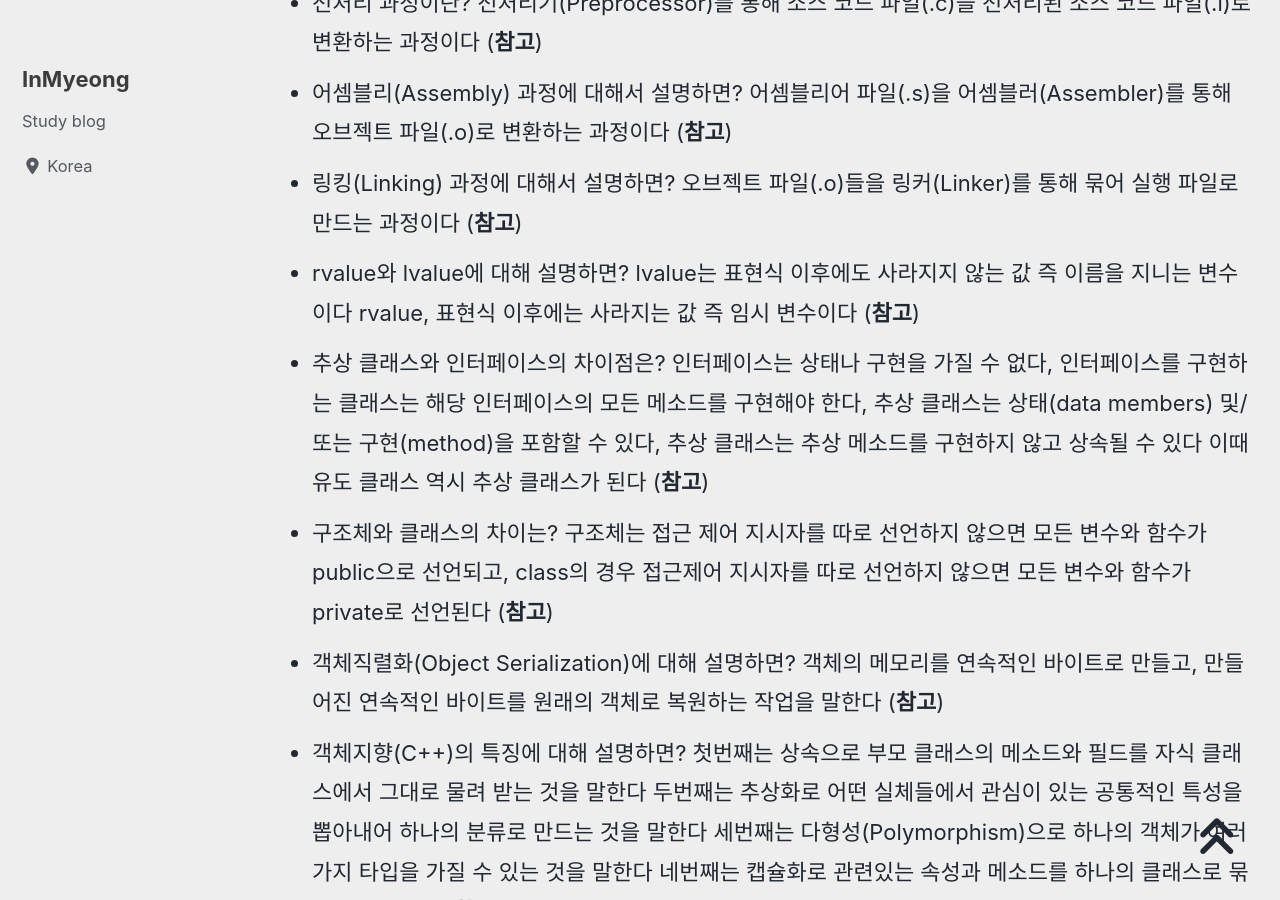
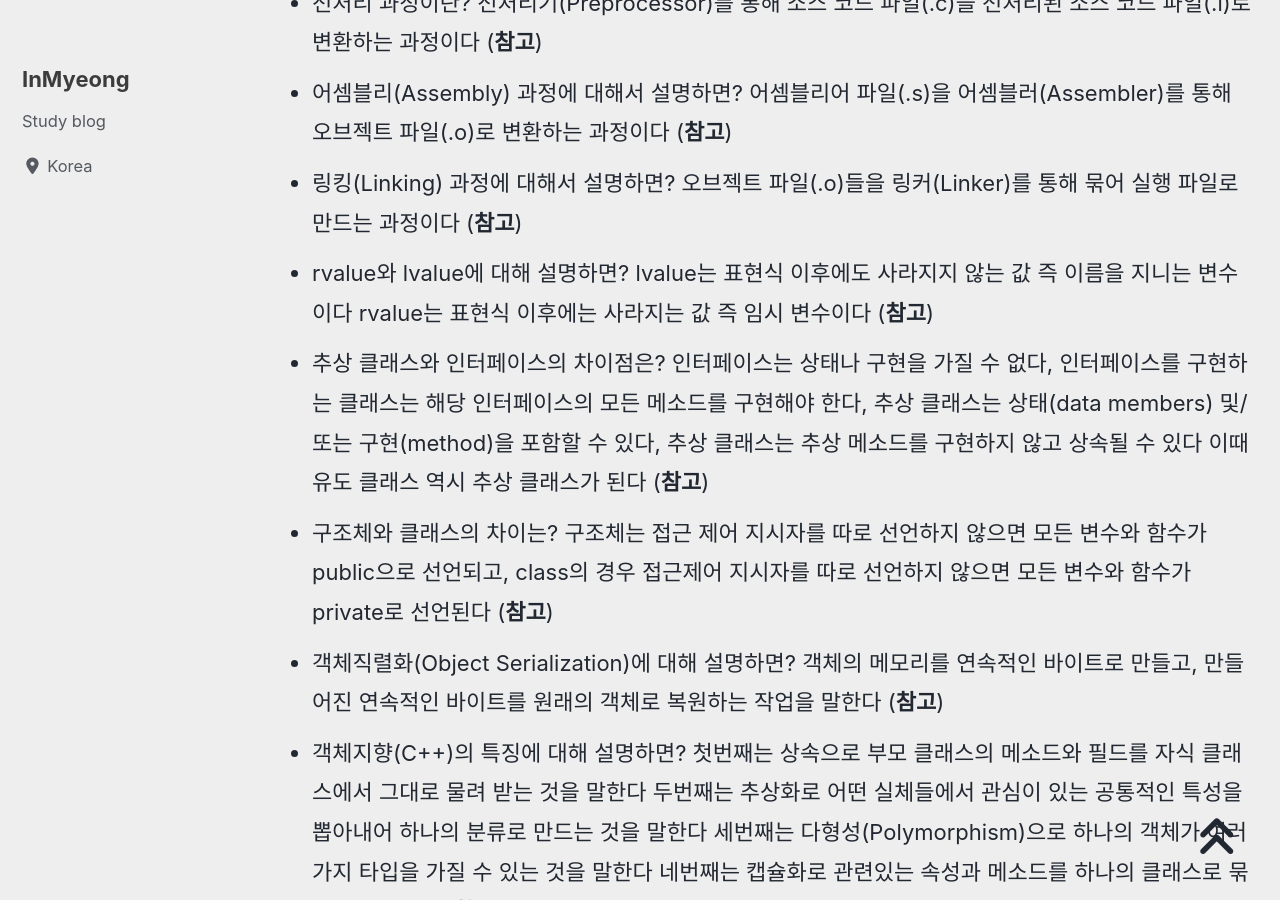
Before and after one commit to devMyeong/devMyeong.github.io, a Jekyll site: the page built from _posts/cs/2022-09-05-블로그-면접준비.md, in a window 1280 px wide and 900 px high, scrolled down 1213 px. Built offline with Jekyll 4.4.1, drawn with Linux system fonts in a browser that asks for light colours; cached includes are drawn as plain includes; nearby versions of some CDN libraries; some web fonts are replaced; comment, search, counter and statistics services are not loaded.

Commit message:
Chore : 수정

```diff
--- a/_posts/cs/2022-09-05-블로그-면접준비.md
+++ b/_posts/cs/2022-09-05-블로그-면접준비.md
@@ -24,7 +24,7 @@ last_modified_at: 2022-10-30
 - 전처리 과정이란? 전처리기(Preprocessor)를 통해 소스 코드 파일(.c)을 전처리된 소스 코드 파일(.i)로 변환하는 과정이다 ([**참고**](https://bradbury.tistory.com/226))
 - 어셈블리(Assembly) 과정에 대해서 설명하면? 어셈블리어 파일(.s)을 어셈블러(Assembler)를 통해 오브젝트 파일(.o)로 변환하는 과정이다 ([**참고**](https://bradbury.tistory.com/226))
 - 링킹(Linking) 과정에 대해서 설명하면? 오브젝트 파일(.o)들을 링커(Linker)를 통해 묶어 실행 파일로 만드는 과정이다 ([**참고**](https://bradbury.tistory.com/226))
-- rvalue와 lvalue에 대해 설명하면? lvalue는 표현식 이후에도 사라지지 않는 값 즉 이름을 지니는 변수이다 rvalue, 표현식 이후에는 사라지는 값 즉 임시 변수이다 ([**참고**](https://m.blog.naver.com/luku756/221808884092))
+- rvalue와 lvalue에 대해 설명하면? lvalue는 표현식 이후에도 사라지지 않는 값 즉 이름을 지니는 변수이다 rvalue는 표현식 이후에는 사라지는 값 즉 임시 변수이다 ([**참고**](https://m.blog.naver.com/luku756/221808884092))
 - 추상 클래스와 인터페이스의 차이점은? 인터페이스는 상태나 구현을 가질 수 없다, 인터페이스를 구현하는 클래스는 해당 인터페이스의 모든 메소드를 구현해야 한다, 추상 클래스는 상태(data members) 및/또는 구현(method)을 포함할 수 있다, 추상 클래스는 추상 메소드를 구현하지 않고 상속될 수 있다 이때 유도 클래스 역시 추상 클래스가 된다 ([**참고**](https://velog.io/@hyongti/C%EC%B6%94%EC%83%81%ED%81%B4%EB%9E%98%EC%8A%A4-vs.-%EC%9D%B8%ED%84%B0%ED%8E%98%EC%9D%B4%EC%8A%A4-%ED%81%B4%EB%9E%98%EC%8A%A4))
 - 구조체와 클래스의 차이는? 구조체는 접근 제어 지시자를 따로 선언하지 않으면 모든 변수와 함수가 public으로 선언되고, class의 경우 접근제어 지시자를 따로 선언하지 않으면 모든 변수와 함수가 private로 선언된다 ([**참고**](https://k96-ozon.tistory.com/31))
 - 객체직렬화(Object Serialization)에 대해 설명하면? 객체의 메모리를 연속적인 바이트로 만들고, 만들어진 연속적인 바이트를 원래의 객체로 복원하는 작업을 말한다 ([**참고**](https://www.ikpil.com/1053))
```
